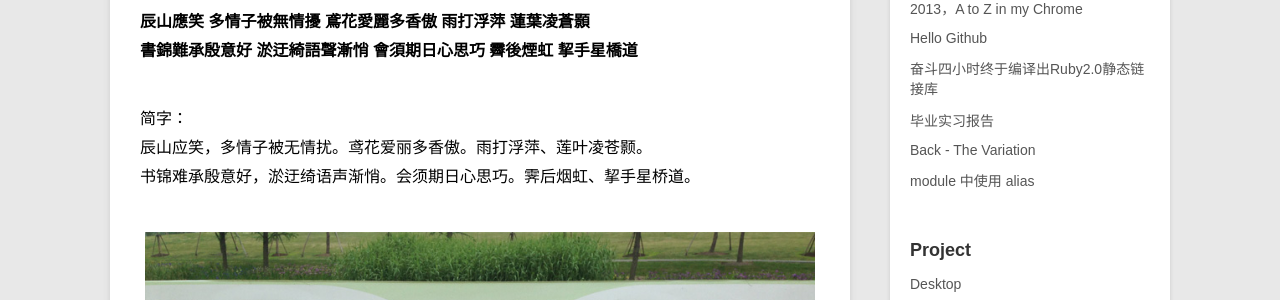
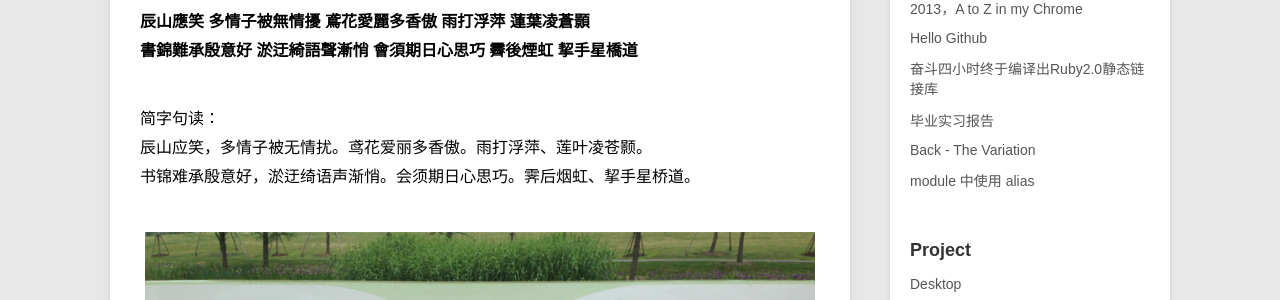
Before and after one commit to Shy07/shy07.github.com, a Jekyll site: the page built from _posts/poem/2015-05-08-say-to-someone.md, in a window 1280 px wide and 900 px high. Shown: the part 345-645 px from the top of the window. Built offline with Jekyll 4.4.1, drawn with Linux system fonts in a browser that asks for light colours; Markdown is read by kramdown in place of the engine named in the settings.

Commit message:
update new poem

```diff
--- a/_posts/poem/2015-05-08-say-to-someone.md
+++ b/_posts/poem/2015-05-08-say-to-someone.md
@@ -10,7 +10,8 @@ description: 独游辰山，恍如昨日。心意如故，口拙如故；雨落
 **辰山應笑 多情子被無情擾 鳶花愛麗多香傲 雨打浮萍 蓮葉凌蒼顥
 書錦難承殷意好 淤迂綺語聲漸悄 會須期日心思巧 霽後煙虹 挈手星橋道**
 
-简字：
+
+简字句读：
 辰山应笑，多情子被无情扰。鸢花爱丽多香傲。雨打浮萍、莲叶凌苍颢。
 书锦难承殷意好，淤迂绮语声渐悄。会须期日心思巧。霁后烟虹、挈手星桥道。
 
```
Also changed, not shown: images/20150508/IMG_0180.jpg.
